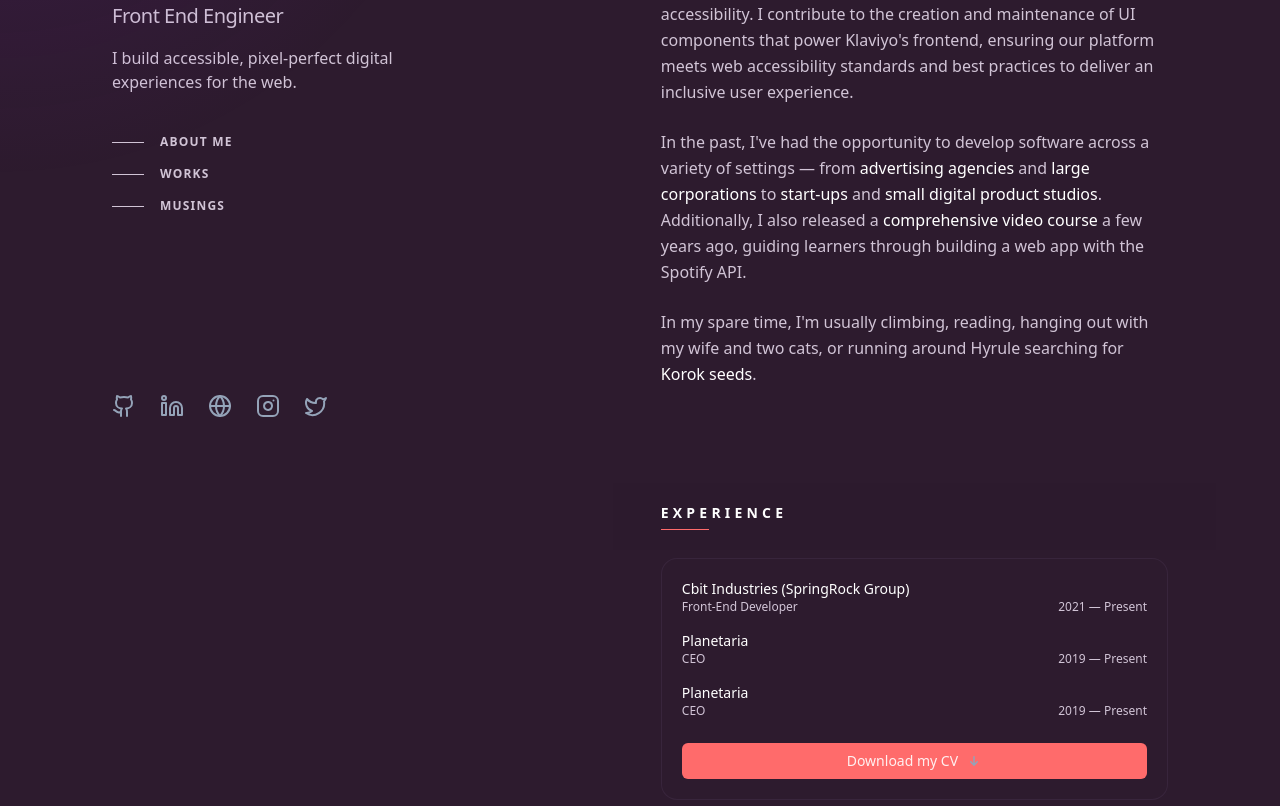
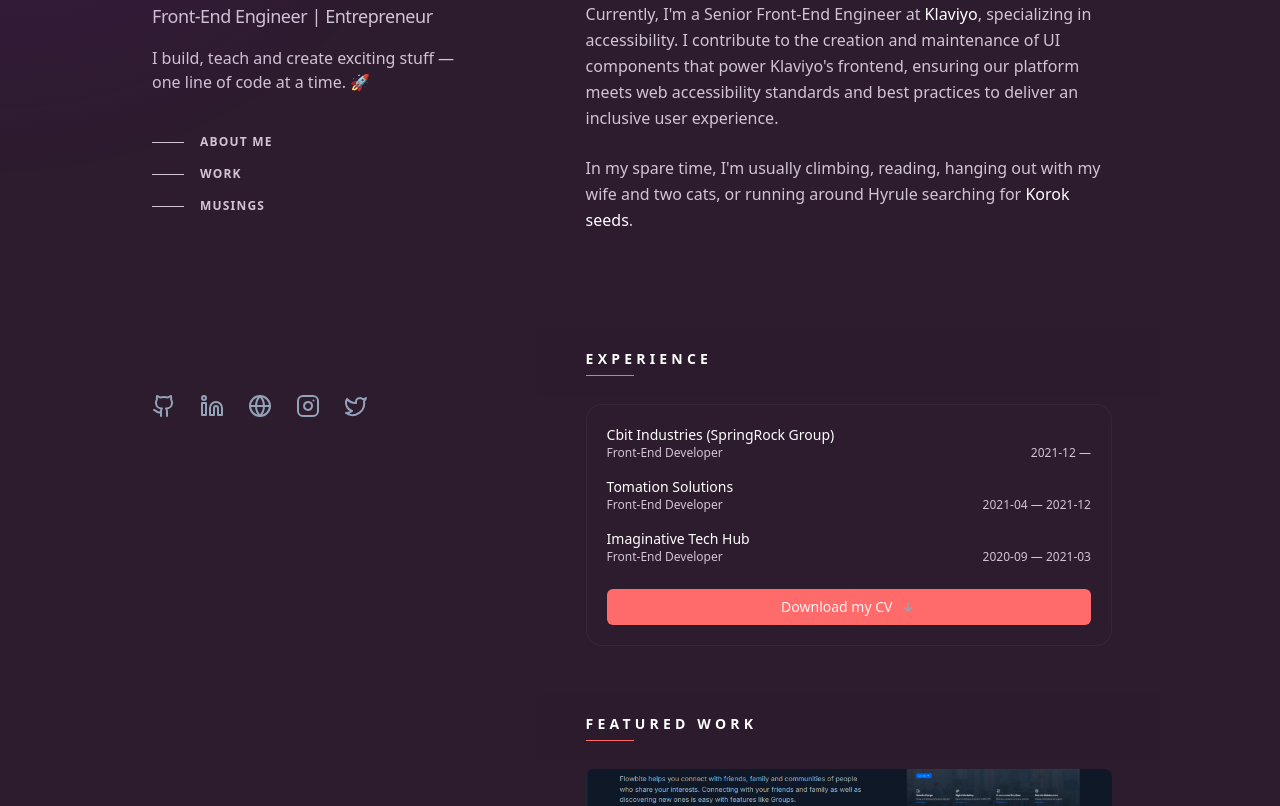
Before and after one commit to Mustycodes/mustaphaoyenuga, a Next.js app: page / in a window 1280 px wide. Shown: the part 302-1108 px from the top of the page. Built offline with nearby package versions, Linux system fonts and the light colour scheme.

Commit message:
replace placeholder in experience section with real data

```diff
--- a/app/(pages)/about/page.tsx
+++ b/app/(pages)/about/page.tsx
@@ -3,8 +3,8 @@
 
 const AboutPage = () => {
   return (
-    <section className='font-sans px-6 py-12'>
-      <div className='grid grid-cols-1 lg:grid-cols-2 lg:gap-12'>
+    <section className='py-12'>
+      <div className='grid grid-cols-1 lg:grid-cols-2 lg:gap-12 space-y-12 lg:space-y-0'>
         <div className='lg:pl-20'>
           <div className='max-w-xs px-2.5 lg:max-w-sm'>
             <Image
@@ -17,7 +17,7 @@
           </div>
         </div>
         <div className='lg:order-first lg:row-span-2'>
-          <h1 className='text-4xl font-bold tracking-tight text-zinc-100 sm:text-5xl'>
+          <h1 className='text-3xl sm:text-4xl lg:text-5xl font-bold tracking-tight text-zinc-100 '>
             I&apos;m Mustapha Oyenuga. I live in Lagos, Nigeria, where I design
             the future.
           </h1>
--- a/app/components/about.tsx
+++ b/app/components/about.tsx
@@ -2,17 +2,22 @@
 
 const About = () => {
   return (
-    <section id="about" className='mb-14 md:mb-20 lg:mb-24' aria-label='about me brief'>
+    <section
+      id='about'
+      className='mb-14 md:mb-20 lg:mb-24'
+      aria-label='about me brief'
+    >
       {/*mb-4 lg:sr-only lg:relative lg:top-auto lg:mx-auto lg:w-full lg:px-0 lg:py-0 lg:opacity-0 */}
       <SectionHeading>About me</SectionHeading>
 
       <div>
         <p className='text-muted leading-relaxed mb-6'>
-          I'm a developer passionate about crafting accessible, pixel-perfect
-          user interfaces that blend thoughtful design with robust engineering.
-          My favorite work lies at the intersection of design and development,
-          creating experiences that not only look great but are meticulously
-          built for performance and usability.
+          I'm a Front-End Developer passionate about building clean, scalable
+          web experiences using tools like Next.js, React, and Tailwind. I care
+          deeply about clarity—in code, design, and life—and I share what I
+          learn to help others grow. Right now, I'm focused on building real
+          projects, improving my craft, and documenting the journey to
+          world-class.
         </p>
         <p className='text-muted leading-relaxed mb-6'>
           Currently, I'm a Senior Front-End Engineer at{" "}
@@ -24,31 +29,7 @@
           our platform meets web accessibility standards and best practices to
           deliver an inclusive user experience.
         </p>
-        <p className='text-muted leading-relaxed mb-6'>
-          In the past, I've had the opportunity to develop software across a
-          variety of settings — from{" "}
-          <span className='text-white hover:text-accent cursor-pointer font-medium'>
-            advertising agencies
-          </span>{" "}
-          and{" "}
-          <span className='text-white hover:text-accent cursor-pointer font-medium'>
-            large corporations
-          </span>{" "}
-          to{" "}
-          <span className='text-white hover:text-accent cursor-pointer font-medium'>
-            start-ups
-          </span>{" "}
-          and{" "}
-          <span className='text-white hover:text-accent cursor-pointer font-medium'>
-            small digital product studios
-          </span>
-          . Additionally, I also released a{" "}
-          <span className='text-white hover:text-accent cursor-pointer font-medium'>
-            comprehensive video course
-          </span>{" "}
-          a few years ago, guiding learners through building a web app with the
-          Spotify API.
-        </p>
+
         <p className='text-muted leading-relaxed'>
           In my spare time, I'm usually climbing, reading, hanging out with my
           wife and two cats, or running around Hyrule searching for{" "}
--- a/app/components/experience.tsx
+++ b/app/components/experience.tsx
@@ -1,4 +1,50 @@
 import SectionHeading from "./sectionHeading";
+
+const experiences = [
+  {
+    company: "Cbit Industries (SpringRock Group)",
+    role: "Front-End Developer",
+    startDate: "2021-12",
+    endDate: null,
+    location: "Remote",
+    description:
+      "Built and optimized responsive web applications using React and Tailwind CSS.",
+    technologies: ["Next.js", "Tailwind CSS", "TypeScript", "Material UI"],
+    currentlyWorking: true,
+  },
+  {
+    company: "Tomation Solutions",
+    role: "Front-End Developer",
+    startDate: "2021-04",
+    endDate: "2021-12",
+    location: "Remote",
+    description:
+      "Oversaw daily logistics and fleet operations, ensuring timely deliveries and efficient route planning.",
+    technologies: ["React", "Tailwind CSS", "TypeScript", "Chakra UI"],
+    currentlyWorking: false,
+  },
+  {
+    company: "Imaginative Tech Hub",
+    role: "Front-End Developer",
+    startDate: "2020-09",
+    endDate: "2021-03",
+    location: "Lagos, Nigeria",
+    description:
+      "Oversaw daily logistics and fleet operations, ensuring timely deliveries and efficient route planning.",
+    technologies: ["React", "Tailwind CSS", "JavaScript", "Bootstrap"],
+    currentlyWorking: false,
+  },
+  // {
+  //   company: "Freelance",
+  //   role: "Frontend Developer",
+  //   startDate: "2022-03",
+  //   endDate: null,
+  //   location: "Remote",
+  //   description: "Working with startups and small businesses to design and build user-centric web experiences.",
+  //   technologies: ["Next.js", "Shadcn UI", "Framer Motion", "Supabase"],
+  //   currentlyWorking: true
+  // }
+];
 
 const Experience = () => {
   return (
@@ -6,63 +52,27 @@
       <SectionHeading>Experience</SectionHeading>
       <div className='border border-border/40 rounded-2xl p-5 bg-primary'>
         <ol className='space-y-4'>
+          {experiences.map((experience, index) => (
             <li className='flex gap-4'>
               <dl className='flex flex-auto flex-wrap gap-x-2'>
                 <dt className='sr-only'>Company</dt>
                 <dd className='w-full flex-none text-sm font-medium text-white'>
-                Cbit Industries (SpringRock Group)
+                  {experience.company}
                 </dd>
                 <dt className='sr-only'>Role</dt>
-              <dd className='text-xs text-muted '>Front-End Developer</dd>
+                <dd className='text-xs text-muted '>{experience.role}</dd>
                 <dt className='sr-only'>Date</dt>
                 <dd
                   className='ml-auto text-xs text-muted'
                   aria-label='2021 until Present'
                 >
-                <time dateTime='2019'>2021</time>{" "}
+                  <time dateTime='2019'>{experience.startDate}</time>{" "}
                   <span aria-hidden='true'>—</span>{" "}
-                <time dateTime='2025'>Present</time>
+                  <time dateTime='2025'>{experience.endDate}</time>
                 </dd>
               </dl>
             </li>
-          <li className='flex gap-4'>
-            <dl className='flex flex-auto flex-wrap gap-x-2'>
-              <dt className='sr-only'>Company</dt>
-              <dd className='w-full flex-none text-sm font-medium text-white'>
-                Planetaria
-              </dd>
-              <dt className='sr-only'>Role</dt>
-              <dd className='text-xs text-muted'>CEO</dd>
-              <dt className='sr-only'>Date</dt>
-              <dd
-                className='ml-auto text-xs text-muted'
-                aria-label='2019 until Present'
-              >
-                <time dateTime='2019'>2019</time>{" "}
-                <span aria-hidden='true'>—</span>{" "}
-                <time dateTime='2025'>Present</time>
-              </dd>
-            </dl>
-          </li>
-          <li className='flex gap-4'>
-            <dl className='flex flex-auto flex-wrap gap-x-2'>
-              <dt className='sr-only'>Company</dt>
-              <dd className='w-full flex-none text-sm font-medium text-white'>
-                Planetaria
-              </dd>
-              <dt className='sr-only'>Role</dt>
-              <dd className='text-xs text-muted'>CEO</dd>
-              <dt className='sr-only'>Date</dt>
-              <dd
-                className='ml-auto text-xs text-muted'
-                aria-label='2019 until Present'
-              >
-                <time dateTime='2019'>2019</time>{" "}
-                <span aria-hidden='true'>—</span>{" "}
-                <time dateTime='2025'>Present</time>
-              </dd>
-            </dl>
-          </li>
+          ))}
         </ol>
         <a
           href=''
--- a/app/components/sidebar.tsx
+++ b/app/components/sidebar.tsx
@@ -5,7 +5,7 @@
 const Sidebar = () => {
   return (
     <header
-      className={`lg:sticky lg:flex lg:top-0 lg:max-h-screen lg:flex-col lg:justify-between lg:w-[45%] lg:py-20 lg:pl-16 transition-all duration-300 `}
+      className={`lg:sticky lg:flex lg:top-0 lg:max-h-screen lg:flex-col lg:justify-between lg:w-[40%] lg:py-20 lg:pl-6 transition-all duration-300 `}
     >
       <div>
         <div className='hidden lg:block relative mb-4 w-20 h-20 lg:w-40 lg:h-40'>
@@ -21,11 +21,11 @@
             Mustapha Oyenuga
           </h1>
 
-          <h2 className='text-lg md:text-xl font-medium tracking-tight text-muted mt-2'>
-            Front End Engineer
+          <h2 className='text-lg md:text-lg font-medium tracking-tight text-muted mt-2'>
+            Front-End Engineer | Entrepreneur
           </h2>
           <p className='text-muted mt-4 max-w-xs leading-normal'>
-            I build accessible, pixel-perfect digital experiences for the web.
+            I build, teach and create exciting stuff — one line of code at a time. 🚀
           </p>
         </div>
 
--- a/app/components/works.tsx
+++ b/app/components/work.tsx
@@ -4,7 +4,7 @@
 import FeaturedProjectCard from "./cards/featuredProjectCard";
 import SectionHeading from "./sectionHeading";
 
-const Works = () => {
+const Work = () => {
   const projects = [
     {
       title: "Agency Landing Page",
@@ -25,8 +25,8 @@
   ];
   const sectionRef = useRef<HTMLElement>(null);
   return (
-    <section id="works" ref={sectionRef} className='mb-12'>
-      <SectionHeading>Featured Works</SectionHeading>
+    <section id="work" ref={sectionRef} className='mb-12'>
+      <SectionHeading>Featured Work</SectionHeading>
       <div className="flex flex-col gap-y-8">
         {projects.map((project, index) => (
         <FeaturedProjectCard
@@ -43,4 +43,4 @@
   );
 };
 
-export default Works;
+export default Work;
--- a/app/constants/index.ts
+++ b/app/constants/index.ts
@@ -11,8 +11,8 @@
     href: "#about",
   },
   {
-    name: "Works",
-    href: "#works",
+    name: "Work",
+    href: "#work",
   },
   {
     name: "Musings",
@@ -53,3 +53,25 @@
     icon: Twitter,
   },
 ];
+
+export const PROJECTS = [
+  {
+    title: "Agency Landing Page",
+    liveUrl: "https://themesberg.com",
+    githubUrl: "https://themesberg.com",
+    description:
+      "Flowbite helps you connect with friends, family and communities of people who share your interests. Connecting with your friends and family as well as discovering new ones is easy with features like Groups.",
+    image: "/images/project1.PNG",
+    technologies: ["WordPress", "HTML", "CSS", "JavaScript"],
+  },
+  {
+    title: "Mail management system",
+    liveUrl: "https://ui.glass",
+    githubUrl: "https://themesberg.com",
+    description:
+      "Flowbite helps you connect with friends, family and communities of people who share your interests. Connecting with your friends and family as well as discovering new ones is easy with features like Groups.",
+    image: "/images/project1.PNG",
+    technologies: ["TypeScript", "Tailwind", "React", "Node.js", "HTML", "CSS"],
+    isReverse: true,
+  },
+];
--- a/app/layout.tsx
+++ b/app/layout.tsx
@@ -18,8 +18,7 @@
   return (
     <html lang='en'>
       <body className={`bg-primary text-light ${inter.className}`}>
-        <div className='min-h-screen max-w-screen-xl mx-auto px-6 py-12 md:px-12 md:py-16 lg:py-0'>
-          {/* <Navbar /> */}
+        <div className='min-h-screen max-w-screen-lg mx-auto px-4 font-sans py-12 md:px-0 md:py-16 lg:py-0'>
           {children}
         </div>
       </body>
--- a/app/page.tsx
+++ b/app/page.tsx
@@ -5,7 +5,7 @@
 import About from "./components/about";
 import Experience from "./components/experience";
 import Sidebar from "./components/sidebar";
-import Works from "./components/works";
+import Work from "./components/work";
 import Musings from "./components/musings";
 
 
@@ -91,16 +91,16 @@
   }, [isClient]);
 
   return (
-    <div className='font-sans lg:flex lg:justify-between lg:gap-4'>
+    <div className='font-sans lg:flex lg:justify-between lg:gap-2'>
       <SpotlightOverlay
         mousePosition={mousePosition}
         isVisible={showSpotlight}
       />
       <Sidebar />
-      <main className='pt-20 lg:w-[55%] lg:py-12 lg:px-16 flex-1'>
+      <main className='pt-20 lg:flex-1 lg:py-12 lg:px-10'>
         <About />
         <Experience />
-        <Works />
+        <Work />
         <Musings />
       </main>
     </div>
```
Also changed, not shown: app/(pages)/musings/page.tsx (+5 -11 lines), app/(pages)/work/page.tsx (added, +42 -0 lines), app/(pages)/works/page.tsx (deleted, +0 -68 lines), public/images/profile-image.jpeg. Lines whose indentation alone changed are shown as unchanged.
